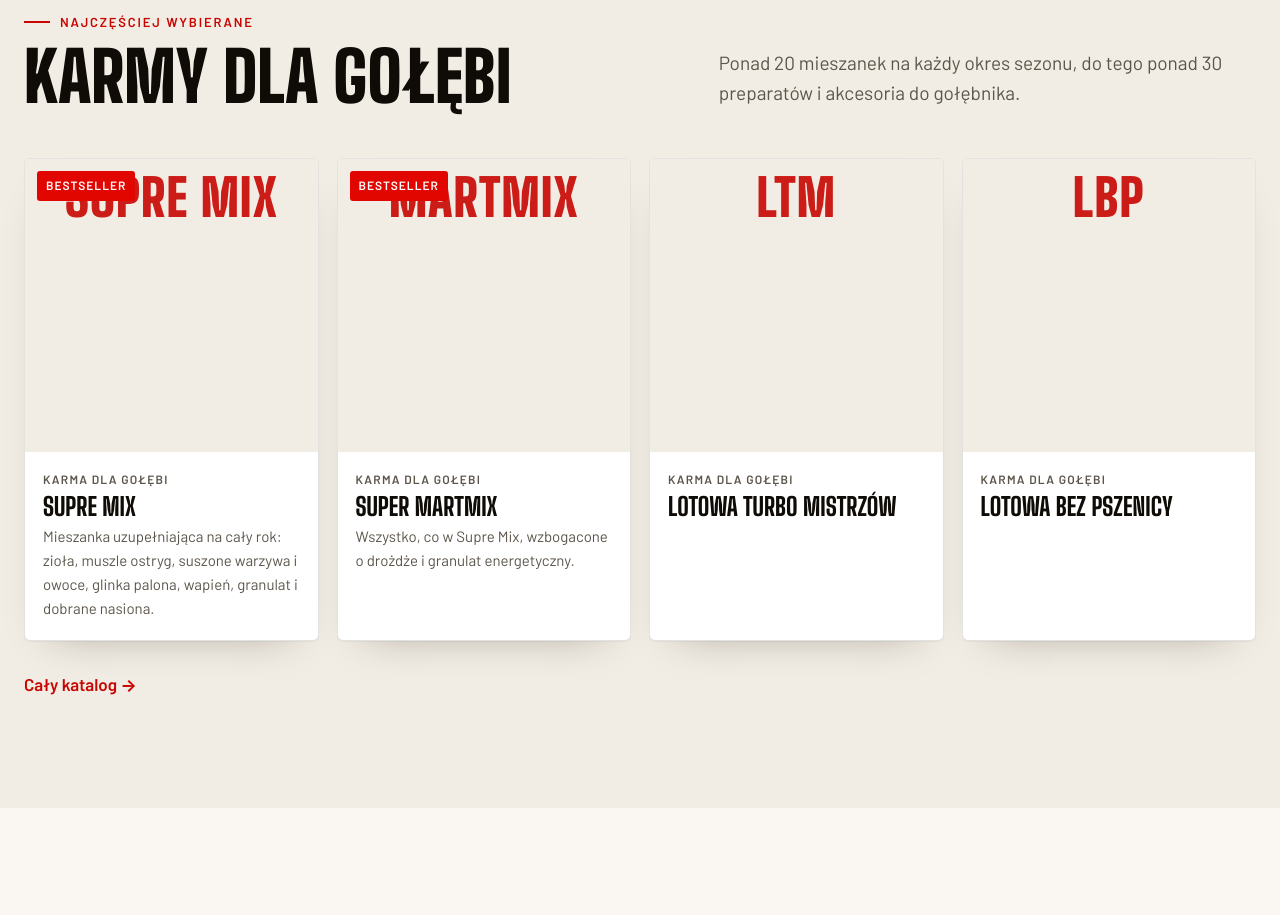
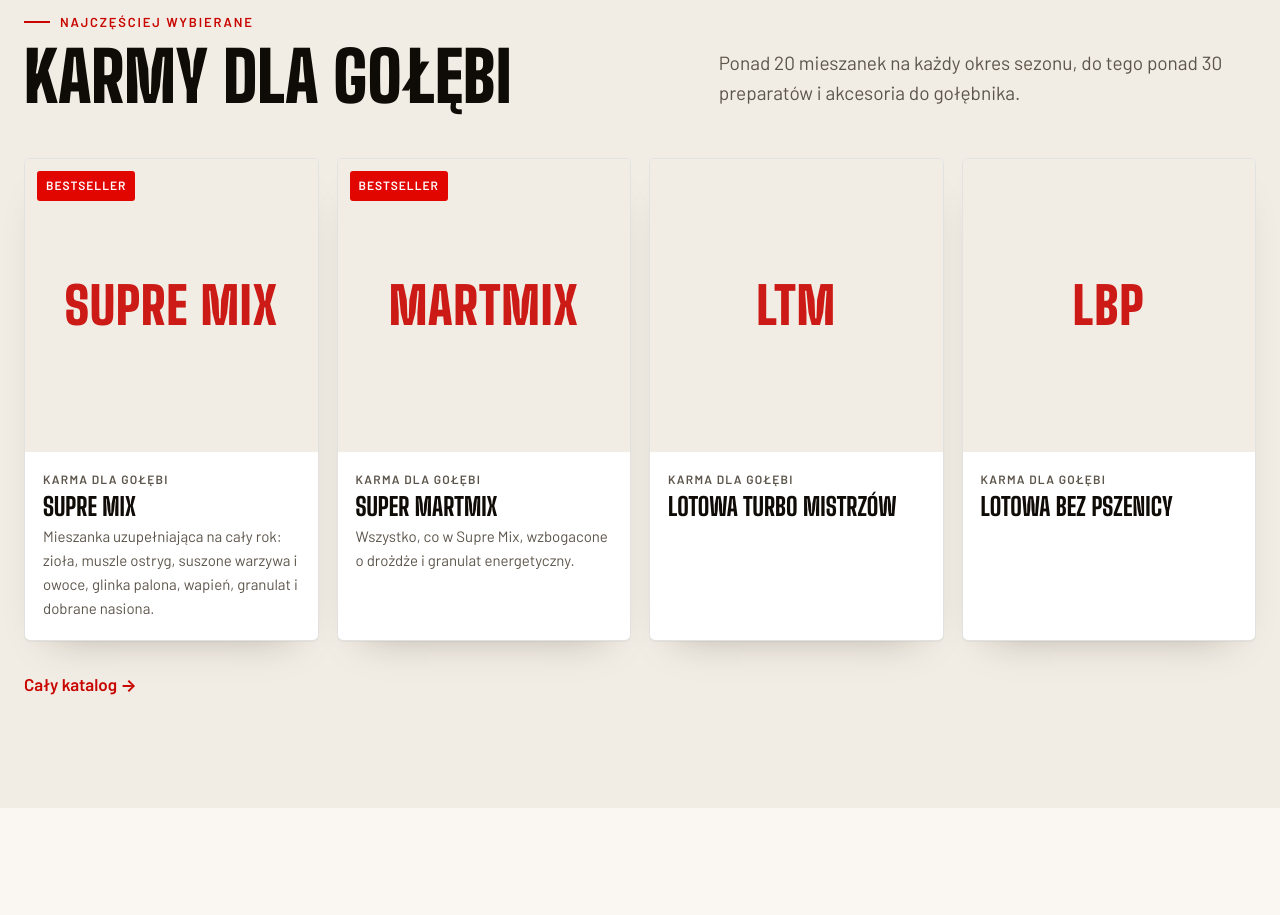
Before and after one commit to web48app/grupaa-martex, a plain HTML site: page index.html in a window 1280 px wide. Shown: the part 2068-2983 px from the top of the page. Drawn offline with Linux system fonts and the light colour scheme.

Commit message:
Kody karm wyśrodkowane w ramkach

```diff
--- a/css/style.css
+++ b/css/style.css
@@ -173,7 +173,7 @@ html[data-theme="dark"] .theme .i-moon{display:none}
 .pcard .fig{border-radius:0;aspect-ratio:1/1;background:var(--bg-2)}
 .pcard .fig img{object-fit:contain;padding:14px}
 .pcard .fig.is-empty{background:var(--bg-2)}
-.pcard .fig.is-empty::after{content:attr(data-code);inset:0;display:grid;place-items:center;font-family:var(--display);font-weight:900;font-size:clamp(40px,4vw,64px);color:var(--red-t);opacity:.9;text-align:center;padding:16px;line-height:.9;bottom:auto;left:0;right:0}
+.pcard .fig.is-empty::after{content:attr(data-code);inset:0;display:grid;place-items:center;font-family:var(--display);font-weight:900;font-size:clamp(40px,4vw,64px);color:var(--red-t);opacity:.9;text-align:center;padding:16px;line-height:.9;left:0;right:0;bottom:0;top:0}
 .pcard .fig.is-empty[data-code=""]::after{content:"MARTEX";font-size:30px;opacity:.22;letter-spacing:.06em}
 .pcard__tag{position:absolute;top:12px;left:12px;z-index:2;background:var(--red);color:#fff;font-size:12px;font-weight:700;letter-spacing:.08em;padding:5px 9px;border-radius:3px}
 .pcard__body{padding:18px 18px 20px;display:flex;flex-direction:column;gap:6px;flex:1}
```
